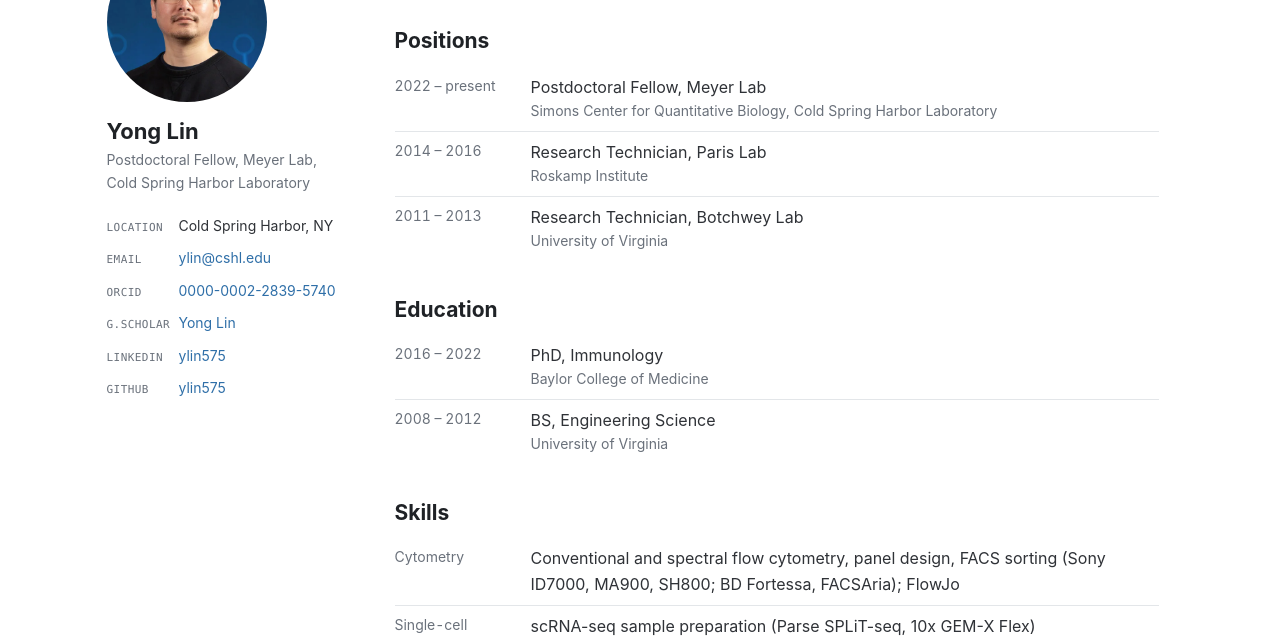
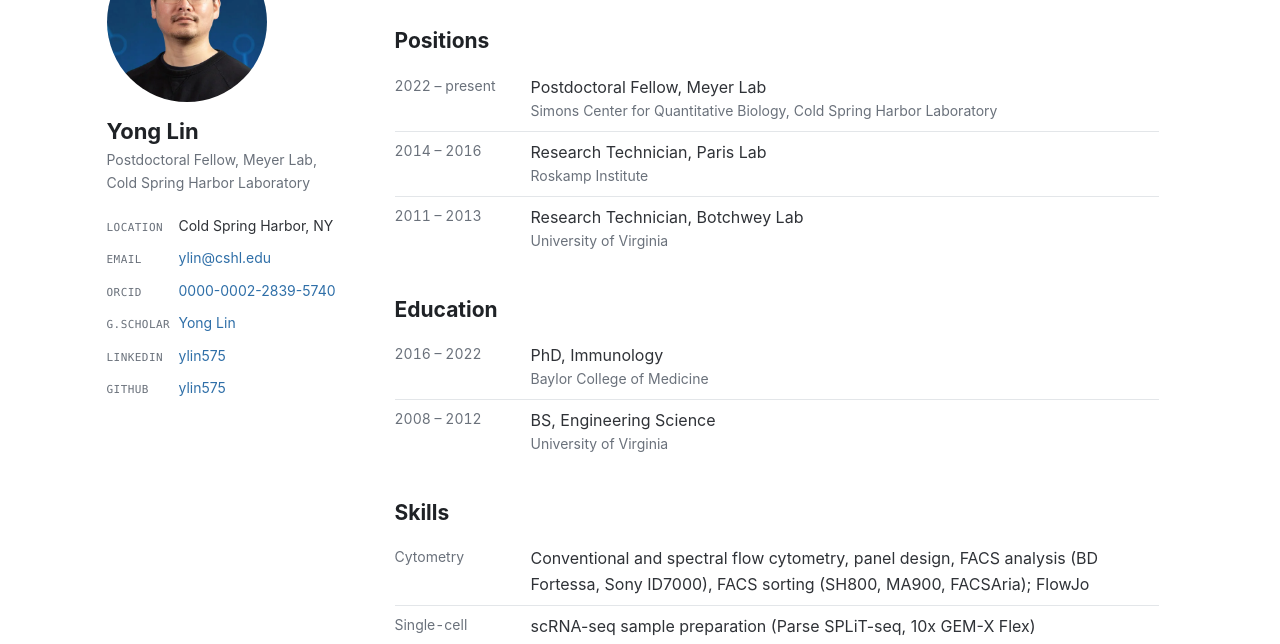
Before and after one commit to ylin575/ylin575.github.io, a plain HTML site: page cv.html in a window 1280 px wide. Shown: the part 156-800 px from the top of the page. Drawn offline with Linux system fonts and the light colour scheme.

Commit message:
Update cv.html

```diff
--- a/cv.html
+++ b/cv.html
@@ -86,7 +86,7 @@
 
       <h2>Skills</h2>
       <ul class="cv-list">
-        <li><span class="cv-date">Cytometry</span><span>Conventional and spectral flow cytometry, panel design, FACS sorting (Sony ID7000, MA900, SH800; BD Fortessa, FACSAria); FlowJo</span></li>
+        <li><span class="cv-date">Cytometry</span><span>Conventional and spectral flow cytometry, panel design, FACS analysis (BD Fortessa, Sony ID7000), FACS sorting (SH800, MA900, FACSAria); FlowJo</span></li>
         <li><span class="cv-date">Single-cell</span><span>scRNA-seq sample preparation (Parse SPLiT-seq, 10x GEM-X Flex)</span></li>
         <li><span class="cv-date">Analysis</span><span>Excel, GraphPad Prism, R / Seurat: clustering, UMAP, differential expression, cell type annotation, dataset integration</span></li>
         <li><span class="cv-date">Wet lab</span><span>IHC/ICC, confocal microscopy, qPCR, ELISA, Western blot; PBMC and primary T cell isolation and functional assays</span></li>
```
